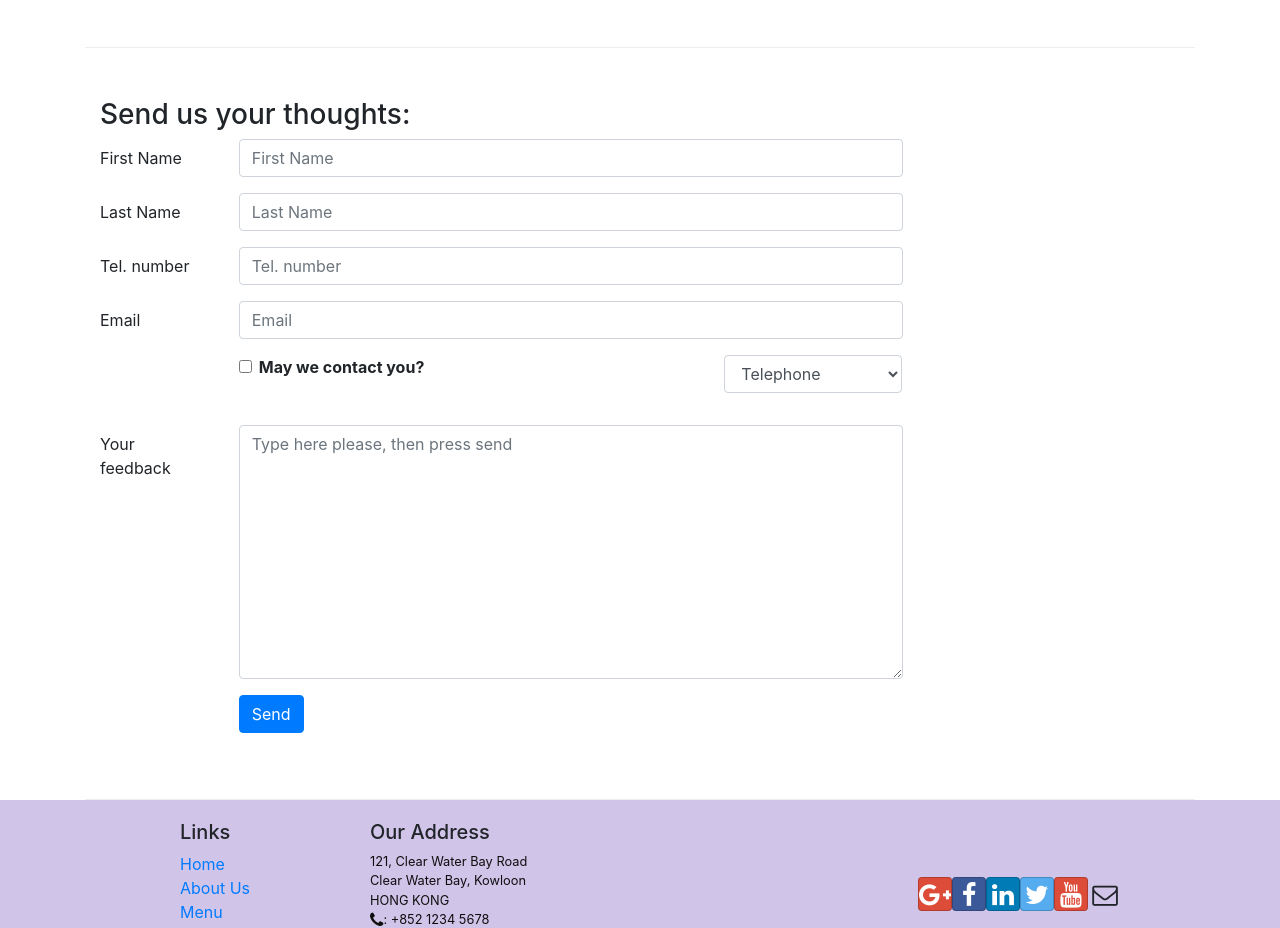
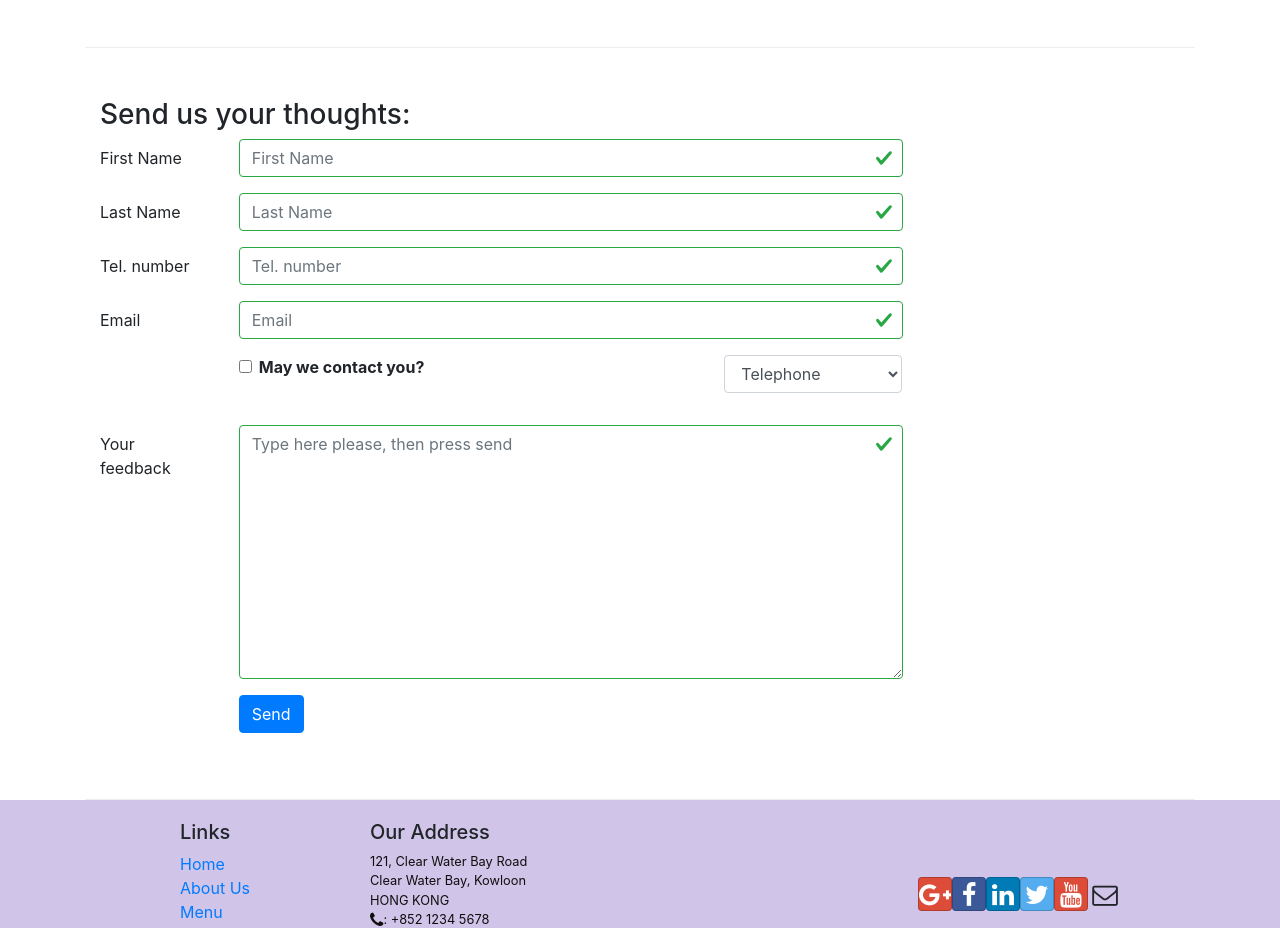
Before and after one commit to isidoreduc/KungFucius-react, a React (Create React App) app: page /contact in a window 1280 px wide. Shown: the part 840-1768 px from the top of the page. Built offline with nearby package versions, Linux system fonts and the light colour scheme.

Commit message:
basic form validation

```diff
--- a/src/components/ContactComponent.js
+++ b/src/components/ContactComponent.js
@@ -1,5 +1,5 @@
 import React, { Component } from 'react';
-import { BreadcrumbItem, Breadcrumb, Button, Form, FormGroup, Label, Input, Col } from 'reactstrap';
+import { BreadcrumbItem, Breadcrumb, Button, Form, FormGroup, Label, Input, Col, FormFeedback } from 'reactstrap';
 import { Link } from 'react-router-dom';
 
 class Contact extends Component {
@@ -13,28 +13,81 @@ class Contact extends Component {
             email: '',
             agree: false,
             contactType: 'Tel.',
-            message: ''
+            message: '',
+            touched: {
+                firstname: false,
+                lastname: false,
+                telnum: false,
+                email: false,
+                message: false
+            }
         };
         this.handleSubmit = this.handleSubmit.bind(this);
         this.handleInputChange = this.handleInputChange.bind(this);
+        this.handleBlur = this.handleBlur.bind(this);
     }
 
-    handleSubmit(event){
+    handleSubmit = (event) => {
         alert("You submitted: " + JSON.stringify(this.state));
         event.preventDefault();
     }
 
-    handleInputChange(event){
+    handleInputChange = (event) => {
         const target = event.target;
         const value = target.type === 'checkbox' ? target.checked : target.value;
         const name = target.name;
 
         this.setState({
-            [name] : value
+            [name]: value
         });
     }
 
+    handleBlur = (field) => () => {
+        this.setState({
+            touched: { ...this.state.touched, [field]: true }
+        });
+    }
+
+    validate = (firstname, lastname, telnum, email, message) => {
+        const errors = {
+            firstname: '',
+            lastname: '',
+            telnum: '',
+            email: '',
+            message: ''
+        };
+
+        this.state.touched.firstname && firstname.length < 3 ?
+            errors.firstname = "Field should contain more than 3 characters" : errors.firstname = null;
+        this.state.touched.firstname && firstname.length > 16 ?
+            errors.firstname = "Field should contain less than 16 characters" : errors.firstname = null;
+
+        this.state.touched.lastname && lastname.length < 3 ?
+            errors.lastname = "Field should contain more than 3 characters" : errors.lastname = null;
+        this.state.touched.lastname && lastname.length > 16 ?
+            errors.lastname = "Field should contain less than 16 characters" : errors.lastname = null;
+
+        const reg = /^\d+$/;
+        this.state.touched.telnum && !reg.test(telnum) ?
+            errors.telnum = "Field should contain only numbers" : errors.telnum = null;
+
+        this.state.touched.email && email.split('').filter(c => c === '@').length !== 1 ?
+            errors.email = "Not a valid email" : errors.email = null;
+
+        this.state.touched.message && lastname.message < 3 ?
+            errors.message = "Field should contain more than 3 characters" : errors.message = null;
+        this.state.touched.message && message.length > 500 ?
+            errors.message = "Field should contain less than 16 characters" : errors.message = null;
+
+        return errors;
+    }
+
     render() {
+        const errs = this.validate(this.state.firstname,
+            this.state.lastname,
+            this.state.telnum,
+            this.state.email,
+            this.state.message);
         return (
             <div className="container">
                 <div className="row">
@@ -83,34 +136,54 @@ class Contact extends Component {
                                 <Label htmlFor='firstname' md={2}>First Name</Label>
                                 <Col md={10}>
                                     <Input text='text' id='firstname' name='firstname' placeholder='First Name'
-                                        value={this.state.firstname} onChange={this.handleInputChange}/>
+                                        value={this.state.firstname}
+                                        valid={errs.firstname === null}
+                                        invalid={errs.firstname !== null}
+                                        onChange={this.handleInputChange}
+                                        onBlur={this.handleBlur('firstname')}/>
+                                    <FormFeedback>{errs.firstname}</FormFeedback>
                                 </Col>
                             </FormGroup>
                             <FormGroup row>
                                 <Label htmlFor='lastname' md={2}>Last Name</Label>
                                 <Col md={10}>
                                     <Input text='text' id='lastname' name='lastname' placeholder='Last Name'
-                                        value={this.state.lastname} onChange={this.handleInputChange}/>
+                                        value={this.state.lastname}
+                                        valid={errs.lastname === null}
+                                        invalid={errs.lastname !== null}
+                                        onChange={this.handleInputChange}
+                                        onBlur={this.handleBlur('lastname')}/>
+                                    <FormFeedback>{errs.lastname}</FormFeedback>
                                 </Col>
                             </FormGroup>
                             <FormGroup row>
                                 <Label htmlFor='telnum' md={2}>Tel. number</Label>
                                 <Col md={10}>
                                     <Input text='tel' id='telnum' name='telnum' placeholder='Tel. number'
-                                        value={this.state.telnum} onChange={this.handleInputChange}/>
+                                        value={this.state.telnum}
+                                        valid={errs.telnum === null}
+                                        invalid={errs.telnum !== null}
+                                        onChange={this.handleInputChange}
+                                        onBlur={this.handleBlur('telnum')} />
+                                    <FormFeedback>{errs.telnum}</FormFeedback>
                                 </Col>
                             </FormGroup>
                             <FormGroup row>
                                 <Label htmlFor='email' md={2}>Email</Label>
                                 <Col md={10}>
                                     <Input text='text' id='email' name='email' placeholder='Email'
-                                        value={this.state.email} onChange={this.handleInputChange}/>
+                                        value={this.state.email}
+                                        valid={errs.email === null}
+                                        invalid={errs.email !== null}
+                                        onChange={this.handleInputChange}
+                                        onBlur={this.handleBlur('email')}/>
+                                    <FormFeedback>{errs.email}</FormFeedback>
                                 </Col>
                             </FormGroup>
                             <FormGroup row>
                                 <Col md={{ size: 6, offset: 2 }}>
                                     <FormGroup check>
-                                        <Input type='checkbox' name='agree' checked={this.state.agree} onChange={this.handleInputChange}/>
+                                        <Input type='checkbox' name='agree' checked={this.state.agree} onChange={this.handleInputChange} />
                                         {' '} <strong>May we contact you?</strong>
                                     </FormGroup>
                                 </Col>
@@ -128,7 +201,12 @@ class Contact extends Component {
                                 <Label htmlFor='message' md={2}>Your feedback</Label>
                                 <Col md={10}>
                                     <Input type='textarea' id='message' name='message' placeholder='Type here please, then press send'
-                                        rows='10' value={this.state.message} onChange={this.handleInputChange}/>
+                                        rows='10' value={this.state.message}
+                                        valid={errs.message === null}
+                                        invalid={errs.message !== null}
+                                        onChange={this.handleInputChange}
+                                        onBlur={this.handleBlur('message')}/>
+                                    <FormFeedback>{errs.message}</FormFeedback>
                                 </Col>
                             </FormGroup>
                             <FormGroup row>
```
